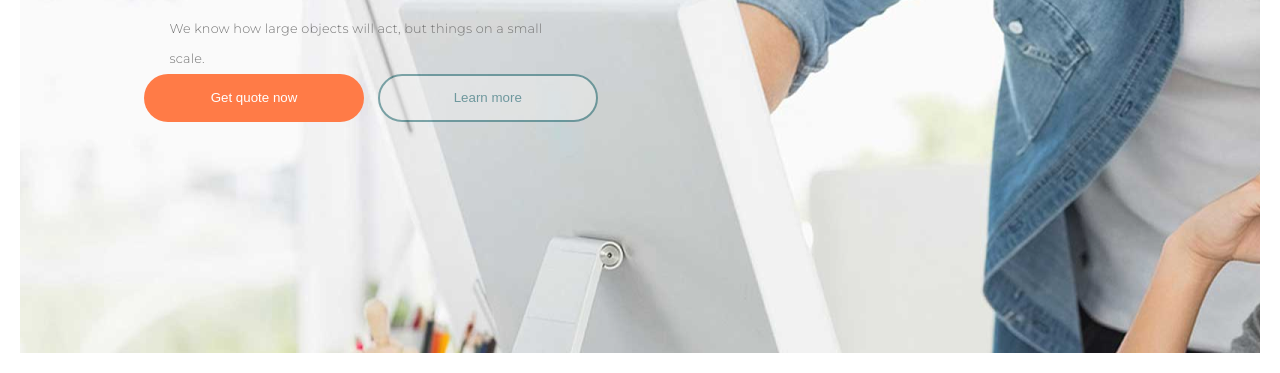
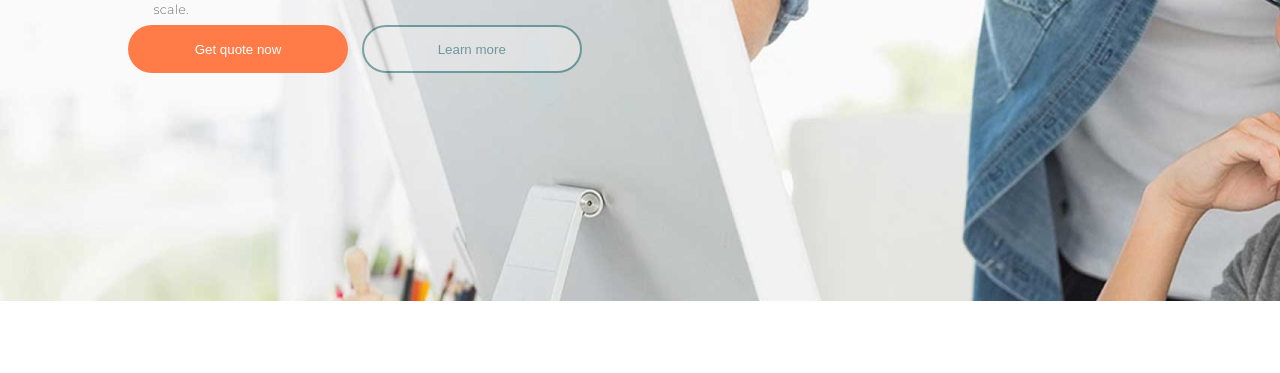
Before and after one commit to mykolamieshkov-web/relvise, a plain HTML site: page index.html in a window 1280 px wide. Shown: the part 492-865 px from the top of the page. After the commit the page ends 800 px from the top, so only its background shows below. Drawn offline with Linux system fonts and the light colour scheme.

Commit message:
Update mystyle.css
commit

```diff
--- a/css/mystyle.css
+++ b/css/mystyle.css
@@ -57,16 +57,19 @@ color: #737373;
   text-decoration: underline;
 }
 .container {
-  display: flex;
-  height: 793px;
+height: 793px;
 width: 1440px;
 max-width: 100%;
-
+position: absolute;
+left: 0px;
+right: 0px;
+top: 0px;
+bottom: 0px;
 border-radius: 0px;
 background-image: url("../img/bg.PNG");
 background-repeat: no-repeat;
 background-size:cover;
-background-position:auto;
+background-position: auto;
 
 }
 .title {
```
